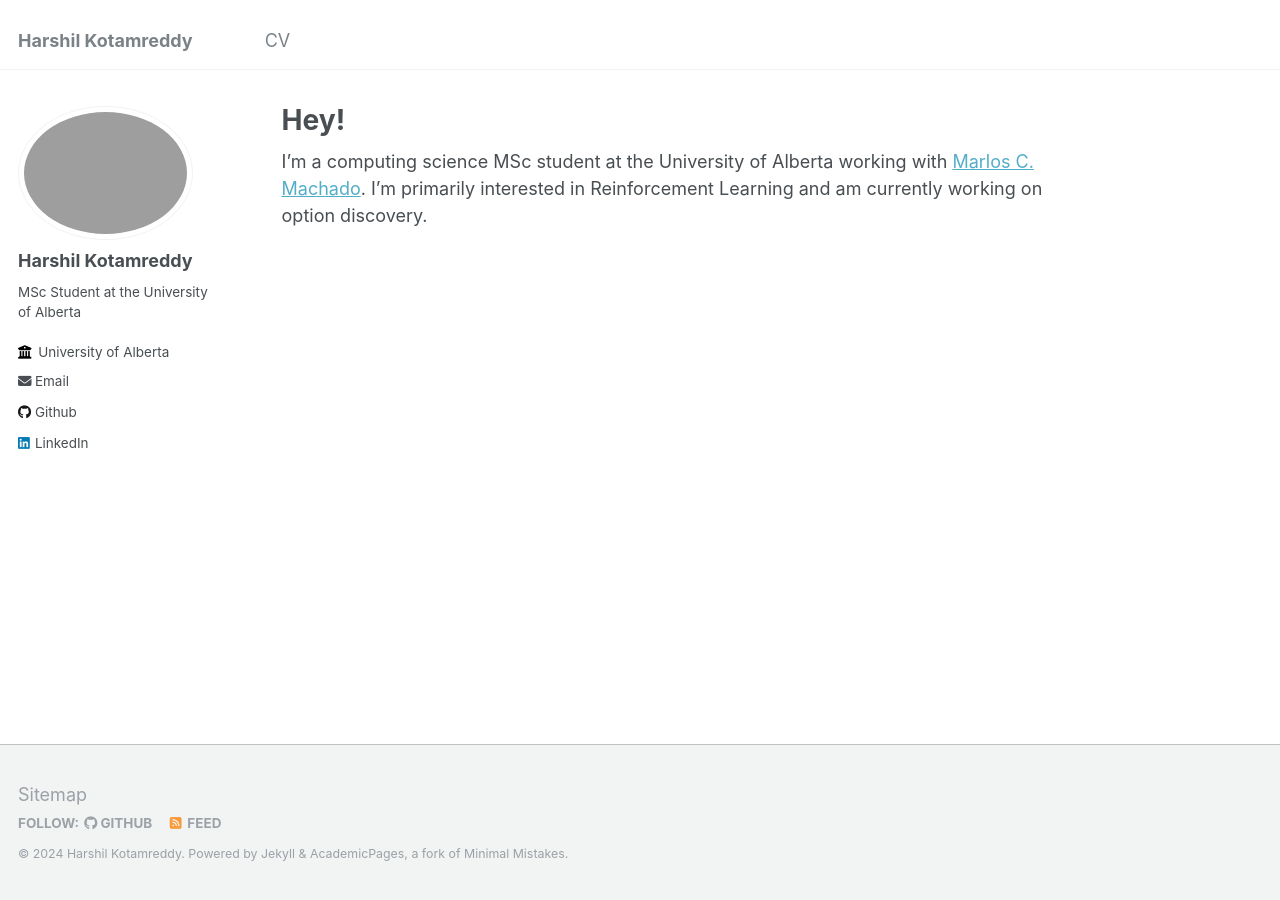
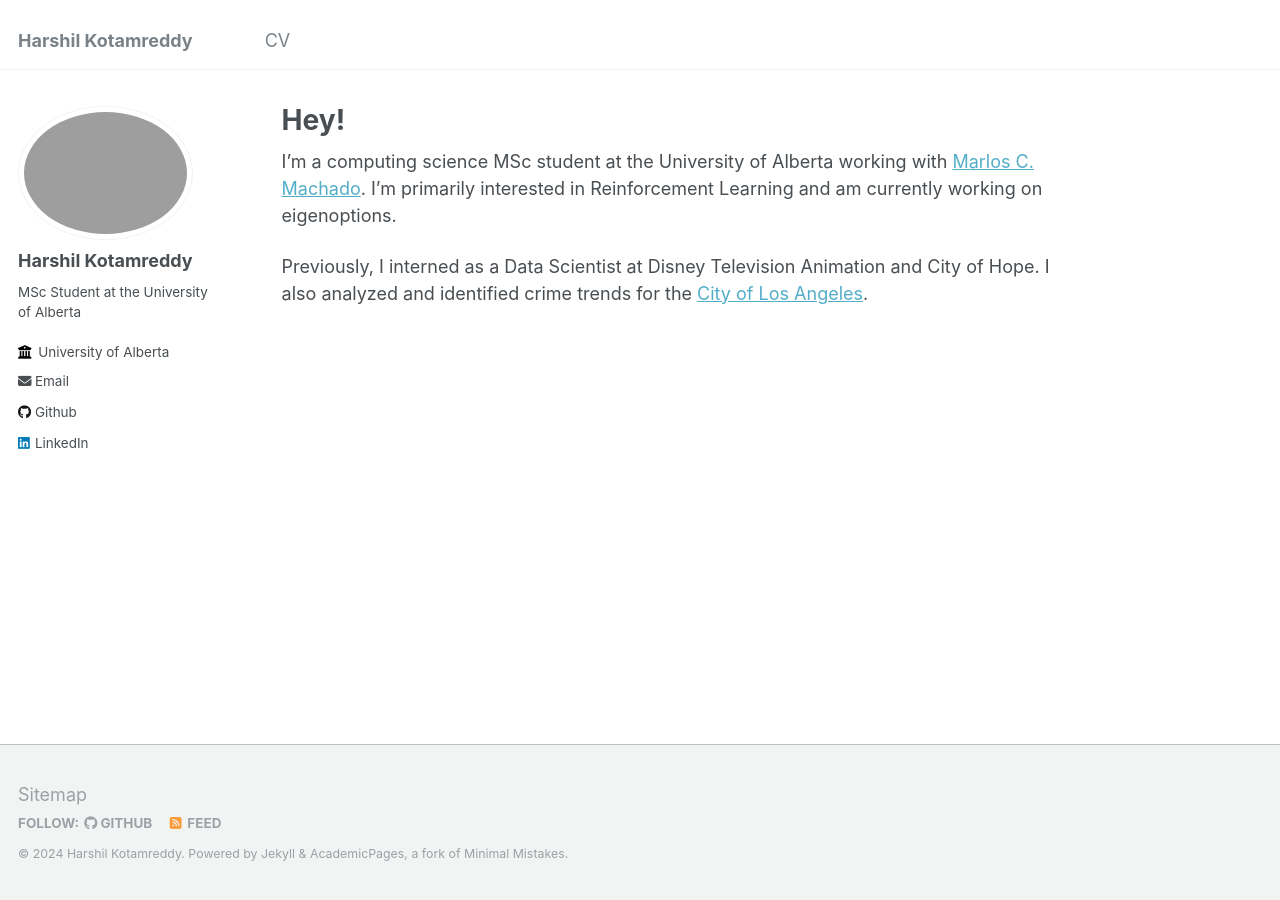
Before and after one commit to hk1510/hk1510.github.io, a Jekyll site: the page built from _pages/about.md, in a window 1280 px wide. Built offline with Jekyll 4.4.1, drawn with Linux system fonts in a browser that asks for light colours.

Commit message:
added additional info

```diff
--- a/_pages/about.md
+++ b/_pages/about.md
@@ -7,4 +7,6 @@ redirect_from:
   - /about.html
 ---
 
- I'm a computing science MSc student at the University of Alberta working with [Marlos C. Machado](https://webdocs.cs.ualberta.ca/~machado/). I'm primarily interested in Reinforcement Learning and am currently working on option discovery.
+ I'm a computing science MSc student at the University of Alberta working with [Marlos C. Machado](https://webdocs.cs.ualberta.ca/~machado/). I'm primarily interested in Reinforcement Learning and am currently working on eigenoptions.
+
+ Previously, I interned as a Data Scientist at Disney Television Animation and City of Hope. I also analyzed and identified crime trends for the [City of Los Angeles](https://medium.com/datala/a-data-driven-exploration-of-crime-trends-in-los-angeles-6124c2980eda).
```
